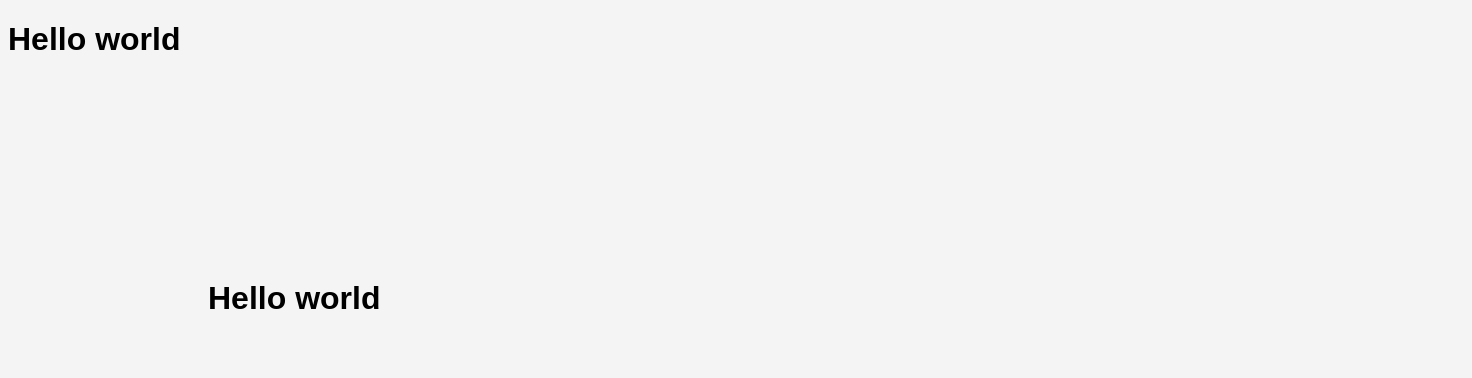
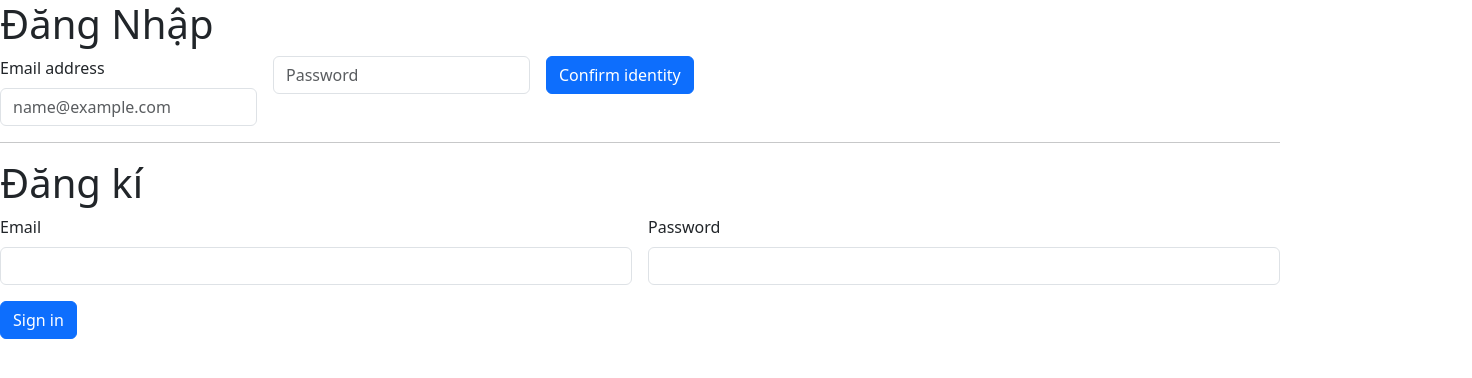
Before and after one commit to VuHoaBinh/JSB11_Ex, a plain HTML site: page google.html in a window 1280 px wide. Shown: the whole page, 1472 px wide, since content can reach past the window. Drawn offline with nearby package versions, Linux system fonts and the light colour scheme.

Commit message:
JS lessons

```diff
--- a/google.html
+++ b/google.html
@@ -1,26 +1,87 @@
 <!DOCTYPE html>
-<html lang="vi">
+<html lang="en">
   <head>
-    <meta charset="UTF-8">
-    <meta name="viewport" content="width=device-width, initial-scale=1.0">
-    <title>Menu đơn giản</title>
-    <link rel="stylesheet" href="style.css">
+    <title>Title</title>
+    <!-- Required meta tags -->
+    <meta charset="utf-8" />
+    <meta
+      name="viewport"
+      content="width=device-width, initial-scale=1, shrink-to-fit=no"
+    />
+
+    <!-- Bootstrap CSS v5.2.1 -->
+    <link
+      href="https://cdn.jsdelivr.net/npm/bootstrap@5.3.2/dist/css/bootstrap.min.css"
+      rel="stylesheet"
+      integrity="sha384-T3c6CoIi6uLrA9TneNEoa7RxnatzjcDSCmG1MXxSR1GAsXEV/Dwwykc2MPK8M2HN"
+      crossorigin="anonymous"
+    />
   </head>
   <body>
-    <!-- Làm mờ đi -->
-    <div class = "fade-in">
-        <h1>Hello world</h1>
+    <h1>Đăng Nhập</h1>
+    <form class="row g-3">
+        <div class="col-auto">
+          <label for="exampleFormControlInput1" class="form-label"
+            >Email address</label
+          >
+          <input
+            type="email"
+            class="form-control"
+            id="email_login"
+            placeholder="name@example.com"
+          />
         </div>
+      <div class="col-auto">
+        <label for="inputPassword2" class="visually-hidden">Password</label>
+        <input
+          type="password"
+          class="form-control"
+          id="inputPassword2"
+          placeholder="Password"
+        />
+      </div>
+      <div class="col-auto">
+        <button type="submit" class="btn btn-primary mb-3" onclick="login()">
+          Confirm identity
+        </button>
+      </div>
+    </form>
 
-    <!-- slide in -->
-     <div class = "slide-in">
-        <h1>Hello world</h1>
+
+    <hr/>
+
+
+
+    <h1>Đăng kí</h1>
+    <form class="row g-3">
+        <div class="col-md-6">
+            <label for="inputEmail4" class="form-label">Email</label>
+            <input type="email" class="form-control" id="inputEmail4">
         </div>
+        <div class="col-md-6">
+            <label for="inputPassword4" class="form-label">Password</label>
+            <input type="password" class="form-control" id="inputPassword4">
+        </div>
+        <div class="col-12">
+            <button type="submit" class="btn btn-primary">Sign in</button>
+        </div>
+    </form>
 
-    <!-- rotate -->
-    <div class = "rotate">
-        <h1 id = "h1_hover">Hello world!!!</h1>
-    </div>
 
+
+    <!-- Bootstrap JavaScript Libraries -->
+    <script
+      src="https://cdn.jsdelivr.net/npm/@popperjs/core@2.11.8/dist/umd/popper.min.js"
+      integrity="sha384-I7E8VVD/ismYTF4hNIPjVp/Zjvgyol6VFvRkX/vR+Vc4jQkC+hVqc2pM8ODewa9r"
+      crossorigin="anonymous"
+    ></script>
+
+    <script
+      src="https://cdn.jsdelivr.net/npm/bootstrap@5.3.2/dist/js/bootstrap.min.js"
+      integrity="sha384-BBtl+eGJRgqQAUMxJ7pMwbEyER4l1g+O15P+16Ep7Q9Q+zqX6gSbd85u4mG4QzX+"
+      crossorigin="anonymous"
+    ></script>
+
+    <script src="./script.js" type="module"></script>
   </body>
 </html>
--- /dev/null
+++ b/script.js
@@ -0,0 +1,4 @@
+function login(e) {
+    e.preventDefault();// chống reset page
+    console.log(document.getElementById("email_login").value);
+}
```
Also changed, not shown: instagram.html (+1 -0 lines). Lines whose indentation alone changed are shown as unchanged.
